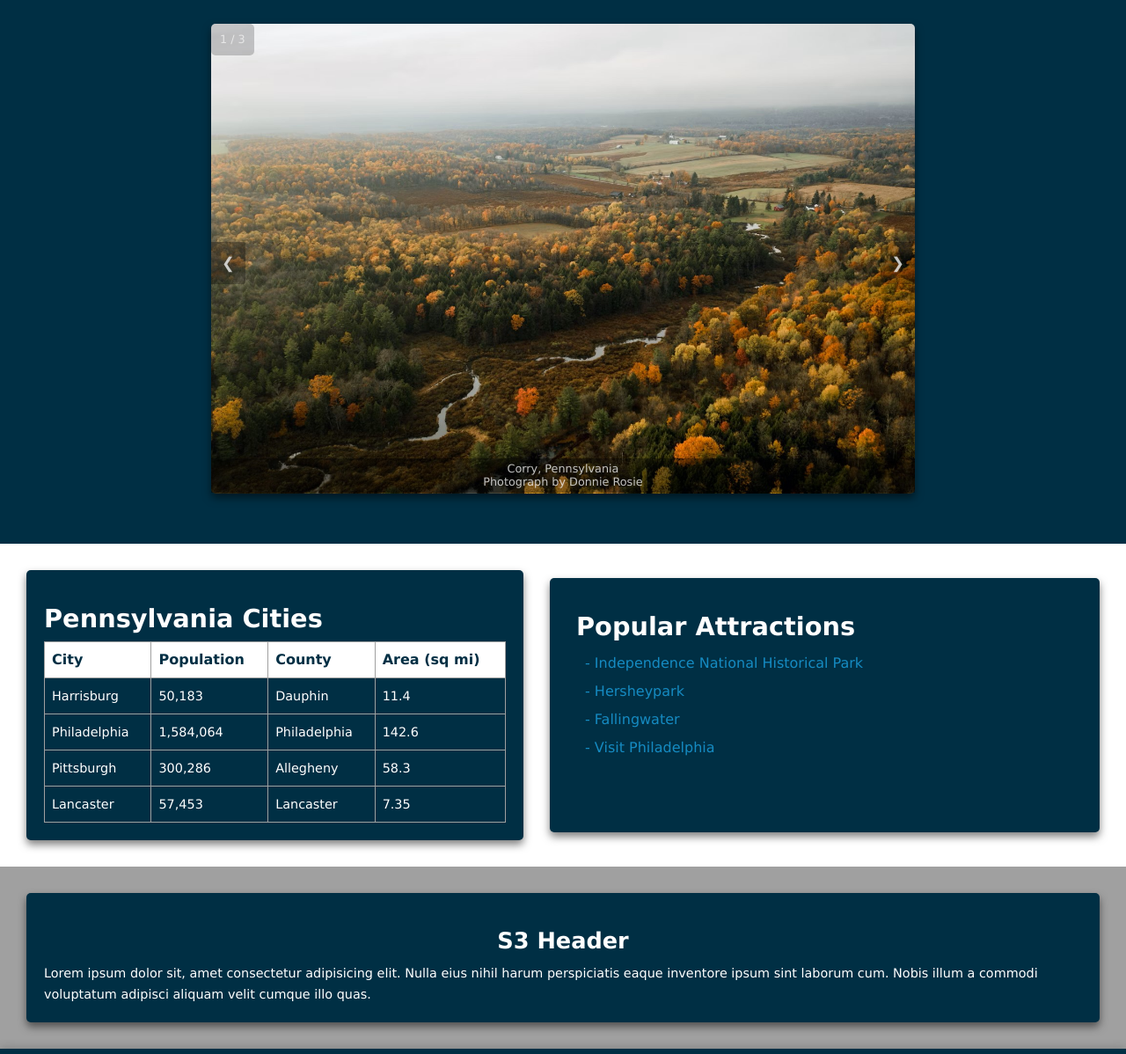
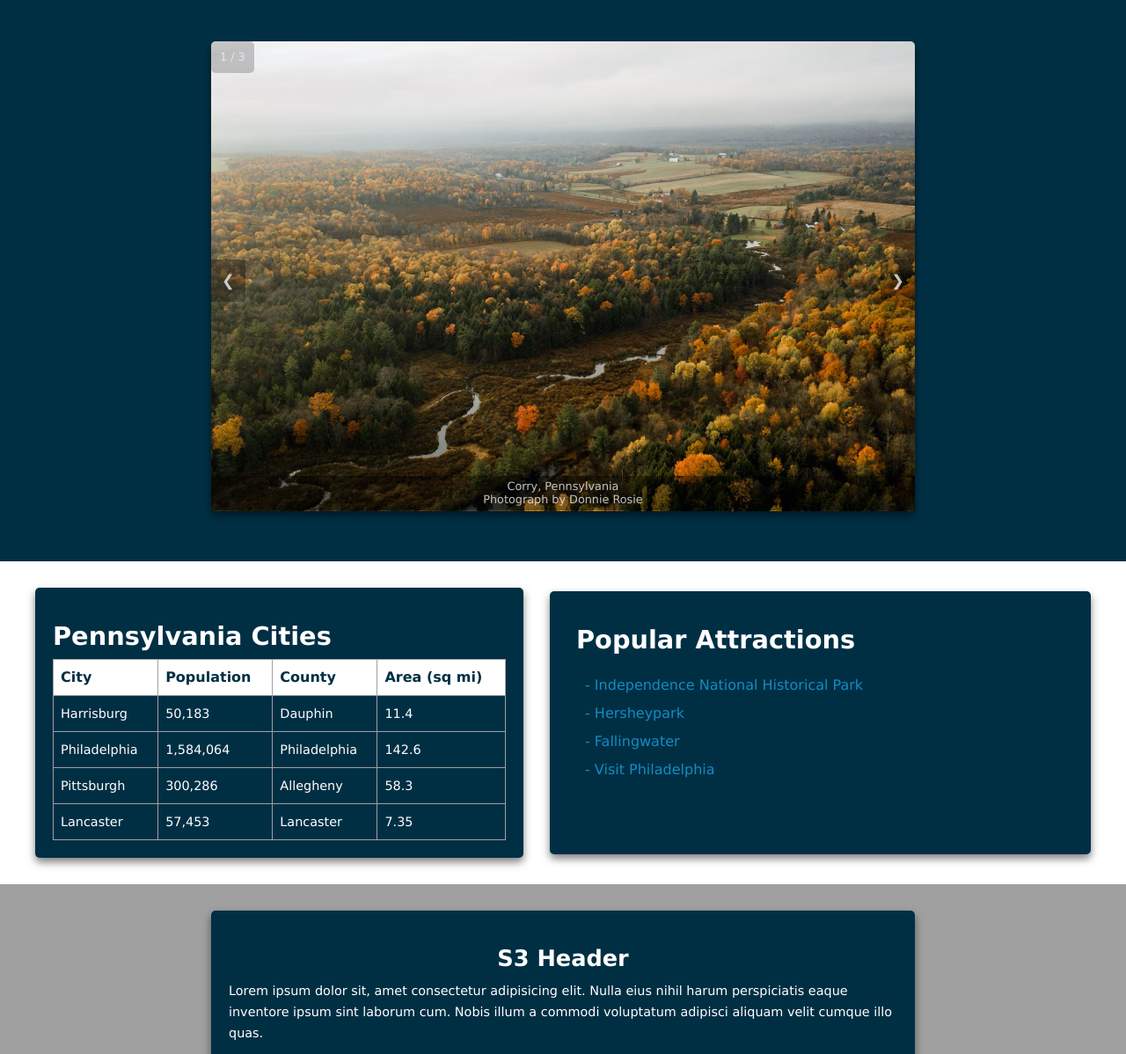
Before and after one commit to hskeays/d277, a website: page index.html in a window 1280 px wide. Shown: the part 311-1509 px from the top of the page at 88% size. Drawn offline with nearby package versions, Linux system fonts and the light colour scheme.

Commit message:
add containers to each section's content

```diff
--- a/css/main.css
+++ b/css/main.css
@@ -167,14 +167,21 @@ nav a:hover {
 
 /* Section one +++++++++++++++++++++++++++++++++++++++++++++++++++++++++++*/
 .s1 {
+    flex: 1;
+    display: flex;
+    align-items: center;
+    justify-content: center;
+    padding: 50px 30px;
+    background-color: rgb(0, 47, 68);
+}
+
+.s1-container {
     display: flex;
     flex-wrap: wrap;
+    align-items: center;
     justify-content: center;
-    align-items: center;
-    flex: 1;
-    padding: 50px 30px;
-    gap: 30px;
-    background-color: rgb(0, 47, 68);
+    gap: 50px;
+    max-width: 1600px;
 }
 
 .s1-content {
@@ -290,10 +297,19 @@ nav a:hover {
     justify-content: center;
     align-items: center;
     padding: 30px;
-    gap: 30px;
     background-color: rgb(255, 255, 255);
     /* dark mode*/
     background-color: var(--bg-color);
+}
+
+.s2-container {
+    flex: 1;
+    display: flex;
+    flex-wrap: wrap;
+    align-items: center;
+    justify-content: center;
+    gap: 30px;
+    max-width: 1200px;
 }
 
 .s2-main-content {
@@ -339,10 +355,10 @@ ol {
 
 .s2 h2 {
     margin-top: 20px;
+    margin-bottom: 10px;
     font-size: 1.8em;
     color: rgb(240, 240, 240);
     font-weight: 1000;
-    margin-bottom: 10px;
     line-height: 1.1em;
     /* dark mode*/
     color: var(--text-color);
@@ -365,7 +381,7 @@ ol {
 }
 
 .aside h2 {
-    padding: 0px 0px 0px 10px;
+    padding: 0px 0px 10px 10px;
     line-height: 1.1em;
 }
 
@@ -404,6 +420,15 @@ aside a:visited:hover {
     align-items: center;
     padding: 30px;
     background-color: rgb(160, 160, 160);
+}
+
+.s3-container {
+    flex: 1;
+    display: flex;
+    flex-wrap: wrap;
+    align-items: center;
+    justify-content: center;
+    max-width: 800px;
 }
 
 .s3-main-content {
--- a/index.html
+++ b/index.html
@@ -59,6 +59,7 @@
 
     <main class="main">
       <section class="s1">
+        <div class="s1-container">
           <div class="s1-content">
             <h1>Pennsylvania</h1>
             <p>
@@ -110,8 +111,10 @@
             <a class="prev" onclick="plusSlides(-1)">&#10094;</a>
             <a class="next" onclick="plusSlides(1)">&#10095;</a>
           </div>
+        </div>
       </section>
       <section class="s2">
+        <div class="s2-container">
           <div class="s2-main-content">
             <h2>Pennsylvania Cities</h2>
 
@@ -185,16 +188,19 @@
               </li>
             </ul>
           </aside>
+        </div>
       </section>
       <section class="s3">
+        <div class="s3-container">
           <div class="s3-main-content">
             <h2>S3 Header</h2>
             <p>
-            Lorem ipsum dolor sit, amet consectetur adipisicing elit. Nulla eius
-            nihil harum perspiciatis eaque inventore ipsum sint laborum cum.
-            Nobis illum a commodi voluptatum adipisci aliquam velit cumque illo
-            quas.
+              Lorem ipsum dolor sit, amet consectetur adipisicing elit. Nulla
+              eius nihil harum perspiciatis eaque inventore ipsum sint laborum
+              cum. Nobis illum a commodi voluptatum adipisci aliquam velit
+              cumque illo quas.
             </p>
+          </div>
         </div>
       </section>
     </main>
```
Also changed, not shown: pages/harrisburg.html (+18 -8 lines), pages/lancaster.html (+11 -4 lines), pages/philadelphia.html (+13 -6 lines), pages/pittsburgh.html (+11 -4 lines). Lines whose indentation alone changed are shown as unchanged.
